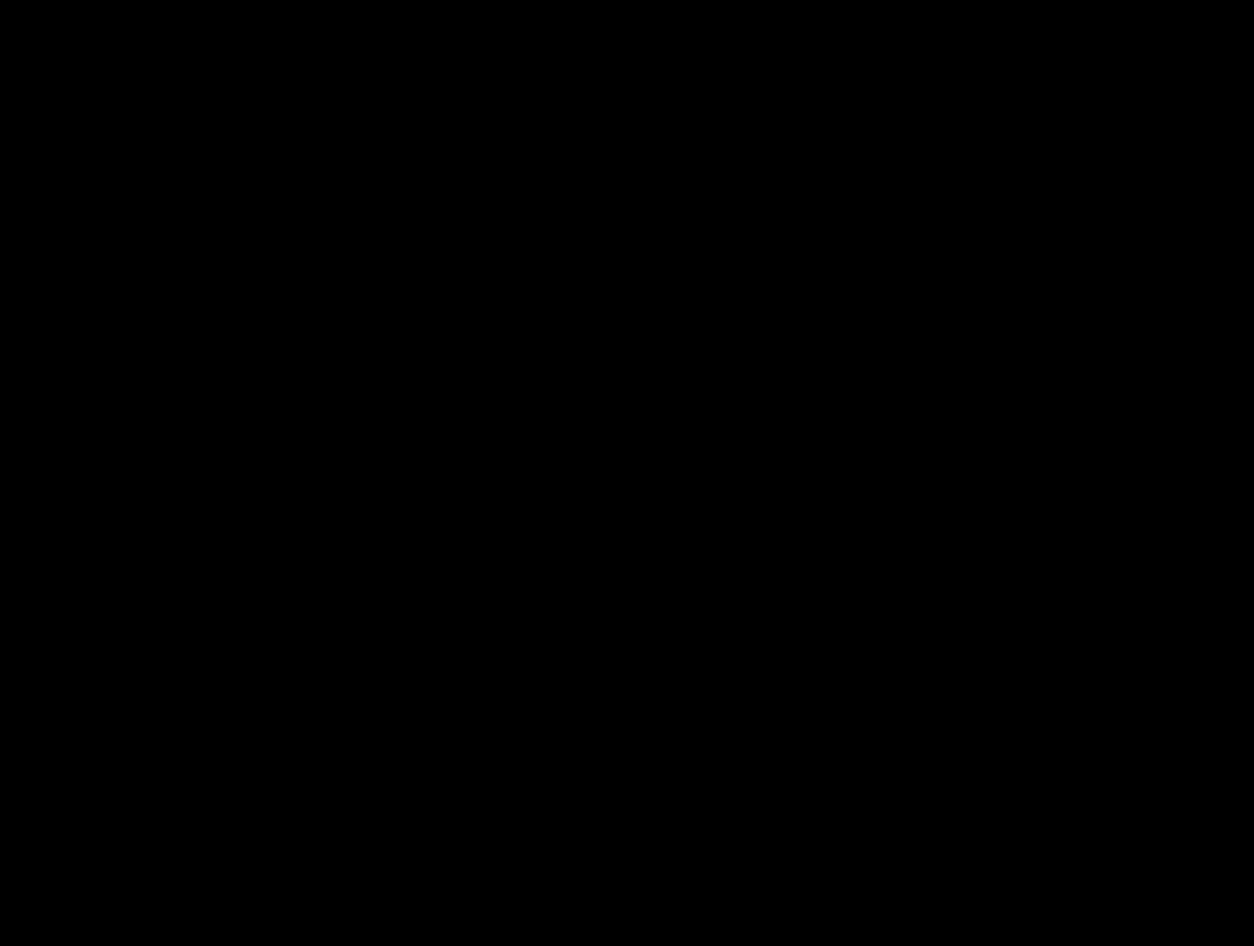
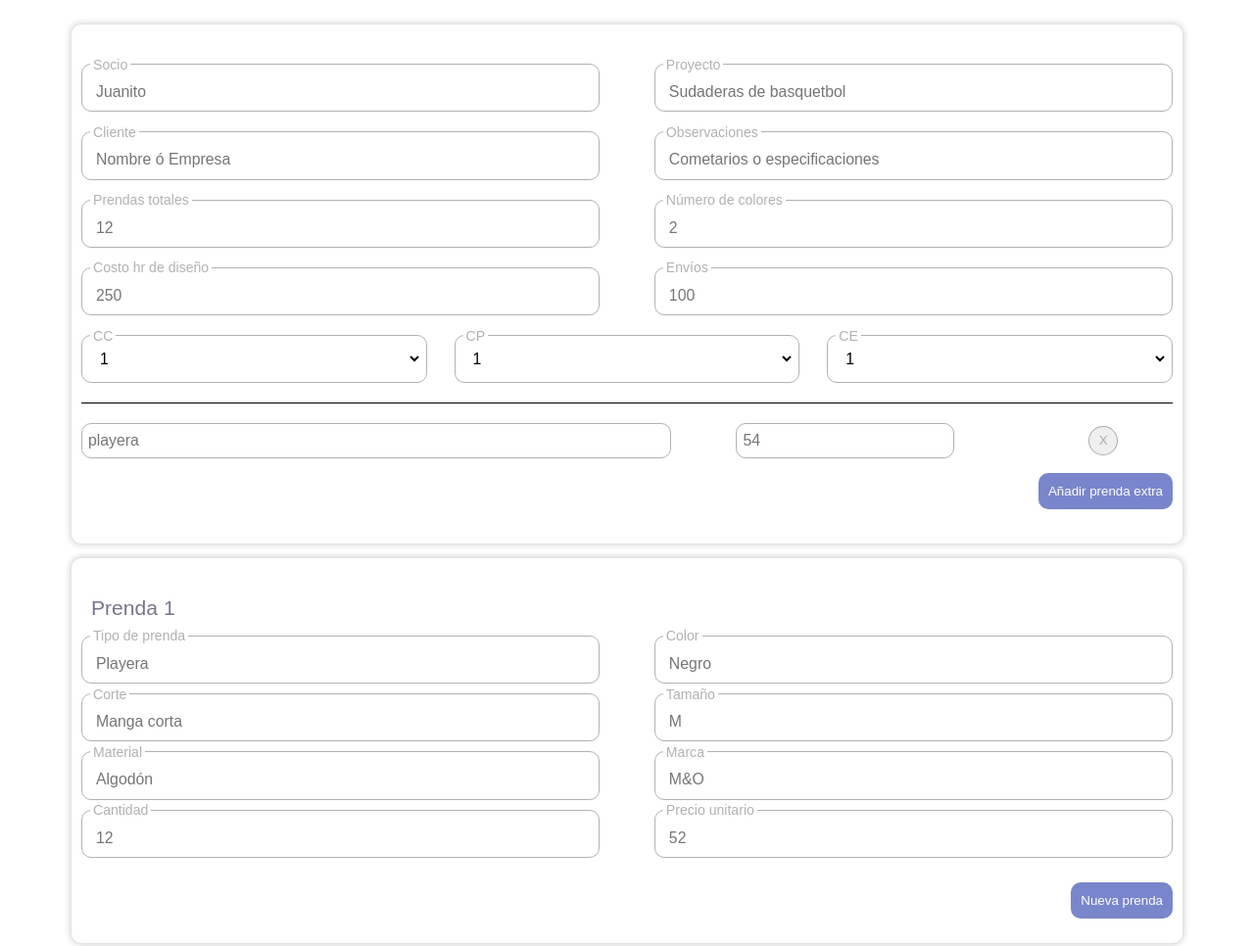
Before and after one commit to VGM137/easyQuoter, a React app in the folder app/: page / in a window 1280 px wide. Shown: the whole page at 98% size. Before the commit the page ends 800 px from the top, so only its background shows below. Built offline with nearby package versions, Linux system fonts and the light colour scheme; a web font is replaced by a local one.

Commit message:
Framewor working fine

```diff
--- a/app/src/actions/index.js
+++ b/app/src/actions/index.js
@@ -0,0 +1,20 @@
+export const changeOrderSummary = (payload) => ({
+  type: "ORDER_SUMMARY",
+  payload
+ });
+export const changeGroupedInput = (payload) => ({
+  type: "CHANGE_GROUP",
+  payload
+ });
+export const changeOrderClothes = (payload) => ({
+  type: "ORDER_CLOTHES",
+  payload
+ });
+export const addExtraClothes = (payload) => ({
+  type: "ADD_EXTRA_CLOTHES",
+  payload
+ });
+export const addClothes = (payload) => ({
+  type: "ADD_CLOTHES",
+  payload
+ });
--- a/app/src/assets/styles/App.css
+++ b/app/src/assets/styles/App.css
@@ -1,28 +1,54 @@
 @font-face {
   font-family: 'Finger Paint', cursive;
   src: url('https://fonts.googleapis.com/css2?family=Finger+Paint&family=Rock+Salt&display=swap');
+}
+*{
+  box-sizing: border-box;
 }
 
 body{
   margin: 0;
   font-size: 2.2em;
   font-family: Arial, Helvetica, sans-serif;
-  background-color: black;
+  background-color: rgb(255, 255, 255);
   box-sizing: border-box;
+  padding: 10px;
 }
-.principal{
-  width: 100vw;
-  margin: 20px auto;
-  display: grid;
-  grid-template-columns: 50% 50%;
-  grid-template-rows: auto
+input, select {
+  border: none;
+  background: none;
+  font-size: .45em;
 }
-.container__wrapper{
-  margin: 10px;
+input:focus, select:focus {
+  border: none;
+  background: none;
+  outline: none;
 }
 
-@media screen and (max-width: 768px) {
-  .principal{
-    grid-template-columns: 100%;
-  }
+.input-label{
+  font-size: .4em;
+  position: absolute;
+  top: -0.6em;
+  left: 8px;
+  background: white;
+  padding: 0 3px;
+  color: rgb(144 144 144 / 70%);
 }
+.select-label{
+  font-size: .4em;
+  position: absolute;
+  top: -0.6em;
+  left: 8px;
+  background: white;
+  padding: 0 3px;
+  color: rgb(144 144 144 / 70%);
+}
+
+.container-wrapper{
+  width: 90%;
+  background-color: rgb(255, 255, 255);
+  border-radius: 10px;
+  box-shadow: 0px 0px 7px 1px rgb(0 0 0 / 20%);
+  margin: 15px auto;
+  padding: 10px;
+}
--- /dev/null
+++ b/app/src/assets/styles/components/AddButton.css
@@ -0,0 +1,13 @@
+.add-button__wrapper{
+  justify-content: right;
+  display: flex;
+  margin: 15px 0;
+}
+.add-button{
+  background-color: #7986cb;
+  border: none;
+  border-radius: 10px;
+  height: 37px;
+  padding: 10px;
+  color: white;
+}
--- /dev/null
+++ b/app/src/assets/styles/components/Clothes.css
@@ -0,0 +1,46 @@
+.serigraphy-clothes__wrapper{
+  display: grid;
+  grid-template-columns: 50% 50%;
+  border-top: black 1px solid;
+  margin: 10px 0;
+  padding: 1.4em 0 10px;
+  position: relative;
+}
+.serigraphy-clothes__wrapper:first-child{
+  border-top: none!important;
+}
+.serigraphy-clothes__wrapper div:nth-child(even){
+  margin: 10px auto 0 0;
+}
+.serigraphy-clothes__wrapper div:nth-child(odd){
+  margin: 10px 0 0 auto;
+}
+.serigraphy-clothes__title{
+  position: absolute;
+  margin: 0 10px;
+  font-size: .6em;
+  top: 0.9em;
+  left: 0;
+  font-weight: 300;
+  color: #75758b;
+}
+.clothes-wrapper{
+  width: 95%;
+  margin: auto;
+  justify-content: center;
+  display: flex;
+  align-items: center;
+  border: rgb(144 144 144 / 70%) 1px solid;
+  border-radius: 10px;
+  height: 1.4em;
+  padding: 4px;
+  position: relative;
+}
+.clothes-wrapper:focus-within{
+  border: #707cbb 2px solid;
+}
+.clothes-wrapper input{
+  width: 100%;
+  margin: 15px auto auto;
+  padding: 0 0 0 10px;
+}
--- /dev/null
+++ b/app/src/assets/styles/components/ExtraClothes.css
@@ -0,0 +1,39 @@
+.extra-clothes__wrapper{
+  display: grid;
+  grid-template-columns: 60% 20% 15%;
+}
+.extra-clothes__input-wrapper{
+  border: rgb(144 144 144 / 70%) 1px solid;
+  border-radius: 10px;
+  height: 1em;
+  padding: 4px;
+}
+.extra-clothes__input-wrapper:focus-within{
+  border: #707cbb 2px solid;
+}
+.extra-clothes__input-wrapper:first-child{
+  width: 90%;
+  margin: auto auto 0 0;
+}
+.extra-clothes__wrapper input{
+  width: 95%;
+}
+
+.extra-clothes__button-wrapper{
+  justify-content: right;
+}
+.extra-clothes__button-wrapper,
+.extra-clothes__input-wrapper{
+  width: 100%;
+  display: flex;
+  align-items: center;
+  margin: 10px auto 0;
+}
+
+.extra-clothes__delete{
+  border: rgb(144 144 144 / 70%) 1px solid;
+  border-radius: 100px;
+  height: 30px;
+  width: 30px;
+  color: rgb(144 144 144 / 70%);
+}
--- /dev/null
+++ b/app/src/assets/styles/components/Input.css
@@ -0,0 +1,25 @@
+.input-wrapper{
+  width: 95%;
+  margin: auto;
+  justify-content: center;
+  display: flex;
+  align-items: center;
+  border: rgb(144 144 144 / 70%) 1px solid;
+  border-radius: 10px;
+  height: 1.4em;
+  padding: 4px;
+  position: relative;
+}
+.input-wrapper:focus-within{
+  border: #707cbb 2px solid;
+}
+.input-wrapper input{
+  width: 100%;
+  margin: 15px auto auto;
+  padding: 0 0 0 10px;
+}
+.input-wrapper select{
+  width: 100%;
+  margin: auto;
+  padding: 0 0 0 10px;
+}
--- /dev/null
+++ b/app/src/assets/styles/components/OrderSummary.css
@@ -0,0 +1,35 @@
+.order-summary__wrapper{
+  display: flex;
+  flex-direction: column;
+}
+.order-summary__input{
+  display: grid;
+  grid-template-columns: 50% 50%;
+  margin: 10px 0 0;
+}
+.order-summary__input div:nth-child(odd){
+  margin: 20px auto 0 0;
+}
+.order-summary__input div:nth-child(even){
+  margin: 20px 0 0 auto;
+}
+.order-summary__select div:nth-child(1){
+  margin: 20px auto 0 0;
+}
+.order-summary__select div:nth-child(2){
+  margin: 20px auto 0;
+}
+.order-summary__select div:nth-child(3){
+  margin: 20px 0 0 auto;
+}
+.order-summary__select{
+  display: grid;
+  grid-template-columns: 1fr 1fr 1fr;
+}
+.order-summary__extra-clothes{
+  display: grid;
+  grid-template-columns: 1fr;
+  margin: 20px 0 10px;
+  border-top: 1px solid black;
+  padding-top: 10px;
+}
--- /dev/null
+++ b/app/src/components/AddButton.jsx
@@ -0,0 +1,28 @@
+import React from 'react';
+import { useSelector, useDispatch } from 'react-redux';
+import { addClothes, addExtraClothes } from '../actions';
+import '../assets/styles/components/AddButton.css';
+
+const AddButton = ({component, text}) => {
+
+  let dispatch = useDispatch()
+
+  const handleClick = () => {
+    if(component === 'extraClothes'){
+      let data = {groupName:'', groupValue:''}
+      dispatch(addExtraClothes(data))
+    }else if(component === 'newClothes'){
+      let data = {type: '', cut: '', color: '', size: '', material: '', brand: '', quantity: '', unitPrice: ''}
+      dispatch(addClothes(data))
+    }
+  }
+
+  return (
+    <div className='add-button__wrapper'>
+      <button className='add-button' onClick={() => handleClick()}>{text}</button>
+    </div>
+
+  )
+};
+
+export default AddButton;
--- /dev/null
+++ b/app/src/components/Clothes.jsx
@@ -0,0 +1,50 @@
+import React from 'react';
+import { useDispatch, useSelector } from 'react-redux';
+import { changeOrderClothes } from '../actions';
+import '../assets/styles/components/Clothes.css';
+
+const Clothes = ({quantity, types, data, placeholders, fieldNames, labels}) => {
+  const dispatch = useDispatch()
+  const clothesElement = useSelector(state => state.serigraphyOrder.clothes[quantity])
+  console.log(clothesElement)
+
+  let inputTypes = types.split(',')
+  let inputData = data.split(',')
+  let inputPlaceholders = placeholders.split(',')
+  let inputFields = fieldNames.split(',')
+  let inputLabels = labels.split(',')
+
+  const handleInput = (e, fieldName, index) => {
+    console.log(fieldName)
+    let value = e.target.value
+
+    let data = [quantity, fieldName, value]
+    dispatch(changeOrderClothes(data))
+
+  }
+
+  return (
+    <>
+    <div id="" className="serigraphy-clothes__wrapper">
+      <h3 className='serigraphy-clothes__title'>{`Prenda ${quantity+1}`}</h3>
+      {inputTypes.map((type, index) => {
+        return <div className='clothes-wrapper'> <input
+          key={`clothes-${quantity}-${index}`}
+          data-number={quantity}
+          data-name={inputFields[index]}
+          type={type}
+          className={`${inputData[index]}-input__group`}
+          placeholder={inputPlaceholders[index]}
+          onInput={(e) => handleInput(e, inputFields[index], index)}
+        >
+        </input>
+        <label className='input-label'>{inputLabels[index]}</label>
+        </div>
+      })}
+    </div>
+    </>
+  )
+};
+
+
+export default Clothes;
--- /dev/null
+++ b/app/src/components/ExtraClothes.jsx
@@ -0,0 +1,48 @@
+import React from 'react';
+import { useDispatch, useSelector } from 'react-redux';
+import { changeGroupedInput } from '../actions';
+import '../assets/styles/components/ExtraClothes.css';
+
+const ExtraClothes = ({quantity, types, data, placeholders}) => {
+  const dispatch = useDispatch()
+  const clothName = useSelector(state => state.orderSummary.extraClothes[quantity].groupName)
+  const clothPrice = useSelector(state => state.orderSummary.extraClothes[quantity].groupValue)
+
+  let inputTypes = types.split(',')
+  let inputData = data.split(',')
+  let inputPlaceholders = placeholders.split(',')
+
+  const handleInput = (e, index) => {
+    if(index == 0){
+      let value = [quantity, {groupName: e.target.value, groupValue: clothPrice}]
+      dispatch(changeGroupedInput(value))
+    }else{
+      let value = [quantity, {groupName: clothName,groupValue: e.target.value}]
+      dispatch(changeGroupedInput(value))
+    }
+  }
+
+  return (
+    <>
+    <div id="" className="extra-clothes__wrapper">
+      {inputTypes.map((type, index) => {
+        return <div id="" className="extra-clothes__input-wrapper"><input
+          key={`extra-clothes-${quantity}-${index}`}
+          data-number={quantity}
+          type={type}
+          className={`${inputData[index]}-input__group`}
+          placeholder={inputPlaceholders[index]}
+          onInput={(e) => handleInput(e, index)}
+        >
+        </input></div>
+      })}
+      <div className='extra-clothes__button-wrapper'>
+        <button className='extra-clothes__delete'>X</button>
+      </div>
+    </div>
+    </>
+  )
+};
+
+
+export default ExtraClothes;
--- /dev/null
+++ b/app/src/components/Input.jsx
@@ -0,0 +1,47 @@
+import React from 'react';
+import { useDispatch, useSelector } from 'react-redux';
+import { changeOrderSummary } from '../actions';
+import '../assets/styles/components/Input.css';
+
+const Input = ({type, data, placeholder, label}) => {
+  let codeValue = useSelector(state => state.orderSummary[data])
+  const dispatch = useDispatch()
+
+  const handleInput = (e, level) => {
+    console.log(e)
+    console.log(level)
+    let value = [level, e.target.value]
+    dispatch(changeOrderSummary(value))
+  }
+  const handleChange = (e, level) => {
+    console.log(e)
+    console.log(level)
+    let value = [level, e.target.value]
+    dispatch(changeOrderSummary(value))
+  }
+
+  return (
+    <div id="" className="input-wrapper">
+      {type === 'select'
+        ?
+        <>
+          <select value={codeValue} type={type} className={`${data}Input`} onChange={(e) => handleChange(e, data)} placeholder={placeholder} >
+            <option value={'1'}>1</option>
+            <option value={'2'}>2</option>
+            <option value={'3'}>3</option>
+            <option value={'4'}>4</option>
+          </select>
+          <label className='select-label'>{label}</label>
+        </>
+        :
+        <>
+          <input type={type} className={`${data}Input`} onInput={(e) => handleInput(e, data)} placeholder={placeholder} ></input>
+          <label className='input-label'>{label}</label>
+        </>
+      }
+    </div>
+  )
+};
+
+
+export default Input;
--- /dev/null
+++ b/app/src/components/OrderSummary.jsx
@@ -0,0 +1,41 @@
+import React from 'react';
+import { useSelector } from 'react-redux';
+import Input from './Input';
+import ExtraClothes from './ExtraClothes';
+import AddButton from './AddButton';
+import '../assets/styles/components/OrderSummary.css';
+
+const OrderSummary = () => {
+  let extraClothes = useSelector(state => state.orderSummary.extraClothes)
+
+  return (
+    <section id="OrderSummary" className="order-summary__wrapper container-wrapper">
+      <div class='order-summary__input'>
+        <Input type={'text'} data={'admin'} placeholder={'Juanito'} label={'Socio'} />
+        <Input type={'text'} data={'projectName'} placeholder={'Sudaderas de basquetbol'} label={'Proyecto'} />
+        <Input type={'text'} data={'clientName'} placeholder={'Nombre ó Empresa'} label={'Cliente'} />
+        <Input type={'text'} data={'description'} placeholder={'Cometarios o especificaciones'} label={'Observaciones'} />
+        <Input type={'number'} data={'totalClothes'} placeholder={'12'} label={'Prendas totales'} />
+        <Input type={'number'} data={'totalColors'} placeholder={'2'} label={'Número de colores'} />
+        <Input type={'number'} data={'digitalWork'} placeholder={'250'} label={'Costo hr de diseño'} />
+        <Input type={'number'} data={'logistics'} placeholder={'100'} label={'Envíos'} />
+      </div>
+      <div className='order-summary__select'>
+        <Input type={'select'} data={'clientCode'} placeholder={'4'} label={'CC'} />
+        <Input type={'select'} data={'clothingCode'} placeholder={''} label={'CP'} />
+        <Input type={'select'} data={'dueDateCode'} placeholder={''} label={'CE'} />
+      </div>
+      <div className='order-summary__extra-clothes'>
+        {
+          extraClothes.map((clothes, index) => {
+            return <ExtraClothes key={`clothes-group-${index}`} quantity={index} types={'text,number'} data={`extra-clothes__name,extra-clothes__value`} placeholders={'playera,54'} />
+          })
+        }
+        <AddButton component={'extraClothes'} text={'Añadir prenda extra'} />
+      </div>
+    </section>
+
+  )
+};
+
+export default OrderSummary;
--- /dev/null
+++ b/app/src/components/SerigraphyOrder.jsx
@@ -0,0 +1,30 @@
+import React from 'react';
+import { useSelector } from 'react-redux';
+import Clothes from './Clothes';
+import AddButton from './AddButton';
+import '../assets/styles/components/SerigraphyOrder.css';
+
+const SerigraphyOrder = () => {
+  let clothes = useSelector(state => state.serigraphyOrder.clothes)
+
+  return (
+    <section id="SerigraphyOrder" className="serigraphy-order__wrapper container-wrapper">
+      {
+        clothes.map((clothes, index) => {
+          return <Clothes
+          key={`clothes-order-${index}`}
+          quantity={index}
+          types={'text,text,text,text,text,text,number,number'}
+          data={`clothes-type,clothes-cut,clothes-color,clothes-size,clothes-material,clothes-brand,clothes-quantity,clothes-unitPrice`}
+          placeholders={'Playera,Negro,Manga corta,M,Algodón,M&O,12,52'}
+          labels={'Tipo de prenda,Color,Corte,Tamaño,Material,Marca,Cantidad,Precio unitario'}
+          fieldNames='type,cut,color,size,material,brand,quantity,unitPrice' />
+        })
+      }
+      <AddButton component={'newClothes'} text={'Nueva prenda'} />
+    </section>
+
+  )
+};
+
+export default SerigraphyOrder;
--- a/app/src/containers/Home.jsx
+++ b/app/src/containers/Home.jsx
@@ -1,6 +1,7 @@
 import React from 'react';
 import { connect } from 'react-redux'
-import VistaPrevia from '../components/VistaPrevia';
+import OrderSummary from '../components/OrderSummary';
+import SerigraphyOrder from '../components/SerigraphyOrder';
 import '../assets/styles/App.css'
 
 const Home = () => {
@@ -9,7 +10,8 @@ const Home = () => {
   return (
     <>
     <main id='principal' className='principal'>
-      <VistaPrevia />
+      <OrderSummary />
+      <SerigraphyOrder />
     </main>
     </>
   )
--- a/app/src/index.js
+++ b/app/src/index.js
@@ -1,4 +1,5 @@
 import React from 'react';
+// import { createRoot } from 'react-dom/client';
 import ReactDOM from 'react-dom';
 import { Provider } from 'react-redux';
 import { createStore } from 'redux';
@@ -6,6 +7,76 @@ import reducer from './reducers';
 import App from './routes/App.js';
 
 const initialState = {
+  orderSummary: {
+    admin: '',
+    projectName: '',
+    clientName: '',
+    description: '',
+    totalClothes: '',
+    totalColors: '',
+    digitalWork: '',
+    logistics: '',
+    extraClothes: [
+      {
+        groupName:'',
+        groupValue:'',
+      }
+    ],
+    clientCode: '',
+    clothingCode: '',
+    dueDateCode: ''
+  },
+  serigraphyOrder: {
+    clothes: [{
+      type: '',
+      cut: '',
+      color: '',
+      size: '',
+      material: '',
+      brand: '',
+      quantity: '',
+      unitPrice: '',
+      /* totalPrice: '',
+      logistics: '',
+      testInputs: '',
+      inkInput: '',
+      prePostProdInputs: '',
+      prodLabour: '',
+      prePosProdLabour: '',
+      prodTotalCost: '',
+      prodUnitCost: '',
+      profit: '', */
+    }],
+    productionInputs: [{
+      ink: '',
+      quarterKgPrice: '',
+      oneKgPrice: '',
+      quantityToBuy: '',
+      quantityToBuy: '',
+    }],
+    prePosProdInputs: {
+      frameWear: 5,
+      photolith: 30,
+      emulsion: 5,
+      degreaser: 5,
+      emulsionRemover: 5,
+      ghostRemover: 5,
+    },
+    prePosProdLabour: {
+      minimumWage: 207,
+      meshRecovery: 30,
+      graphicProcessing: 30,
+      register: 30,
+      cleaning: 20,
+      other: 10,
+    },
+    prodLabour: {
+      printing: 1,
+      preDrying: 1,
+      ironing: 1,
+      package: 2
+    }
+  },
 
 }
 
--- a/app/src/reducers/index.js
+++ b/app/src/reducers/index.js
@@ -1,6 +1,58 @@
 const reducer = (state, action) => {
 
   switch(action.type){
+
+    case 'ORDER_SUMMARY':
+      let orderSummary = {}
+      for (const [key, value] of Object.entries(state.orderSummary)) {
+        if(key == action.payload[0]){
+          orderSummary[key] = action.payload[1]
+        } else {
+          orderSummary[key] = value
+        }
+      }
+      return {
+        ...state,
+        orderSummary: orderSummary
+      }
+
+    case 'CHANGE_GROUP':
+      let index = 0
+      let newExtraClothes = state.orderSummary.extraClothes.map(cloth => {
+        if(index == action.payload[0]) {
+          index++
+          return {
+            groupName: action.payload[1].groupName,
+            groupValue: action.payload[1].groupValue
+          }
+        }else{
+          index++
+          return cloth
+        }
+      })
+
+      return {
+        ...state,
+        orderSummary: {...state.orderSummary, extraClothes: newExtraClothes}
+      }
+
+    case 'ADD_EXTRA_CLOTHES':
+      return {
+        ...state,
+        orderSummary: {...state.orderSummary, extraClothes: [...state.orderSummary.extraClothes, action.payload]}
+      }
+
+    case 'ORDER_CLOTHES':
+    return {
+        ...state,
+        serigraphyOrder: {...state.serigraphyOrder, clothes: state.serigraphyOrder.clothes.map((clothes, i) => i === action.payload[0] ? {...clothes, [action.payload[1]]: action.payload[2]}: clothes)}
+      }
+
+    case 'ADD_CLOTHES':
+      return {
+          ...state,
+          serigraphyOrder: {...state.serigraphyOrder, clothes: [...state.serigraphyOrder.clothes, action.payload]}
+        }
 
     default :
     return state;
@@ -8,3 +60,4 @@ const reducer = (state, action) => {
 }
 
 export default reducer;
+/* ...state.serigraphyOrder.clothes, ...state.serigraphyOrder.clothes[action.payload[0]][clothesLevel] = action.payload[2] */
--- a/app/src/routes/App.js
+++ b/app/src/routes/App.js
@@ -5,7 +5,7 @@ import Home from '../containers/Home';
 const App = () => (
   <BrowserRouter>
     <Routes>
-      <Route exact path = '/' component={Home}/>
+      <Route exact path = '/' element={<Home />} />
     </Routes>
   </BrowserRouter>
 )
```
Also changed, not shown: app/src/components/VistaPrevia.jsx (deleted, +0 -54 lines), app/src/assets/styles/components/SerigraphyOrder.css (added).
